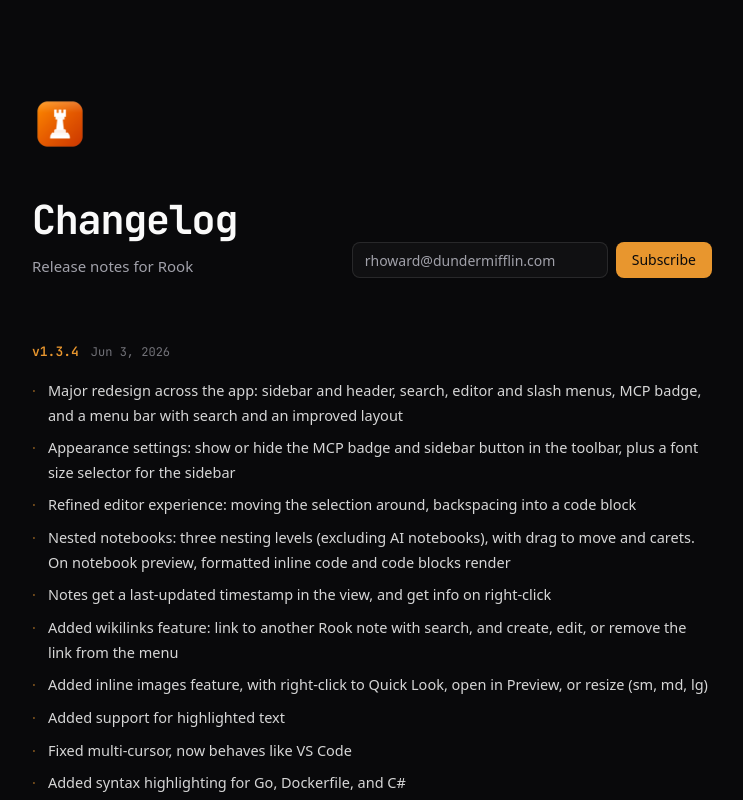
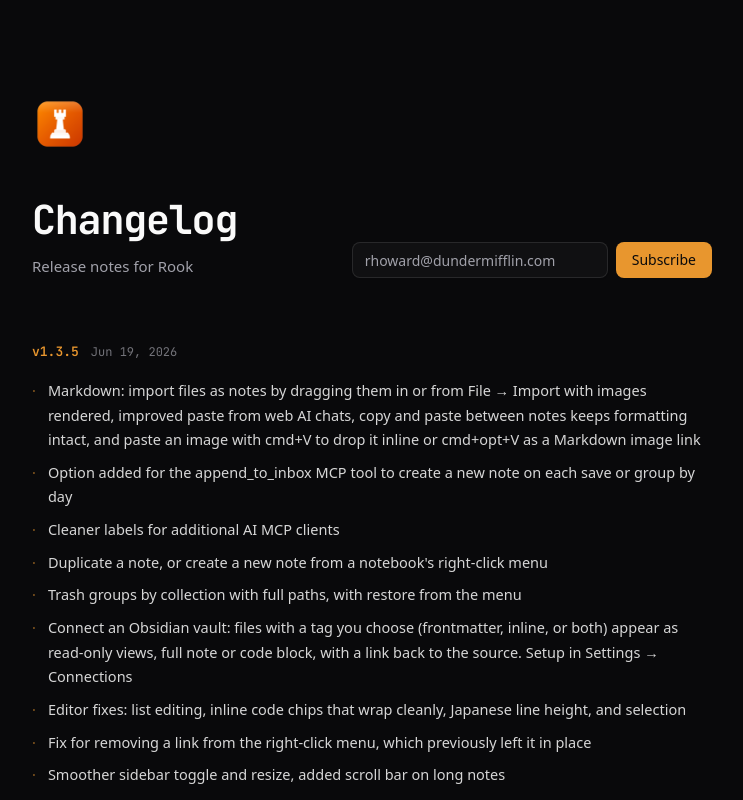
Before and after one commit to maryamtb/rook, a Next.js app in the folder rook-landing/: page /changelog in a window 1280 px wide. Shown: the top 800 px of the page, without its empty margins (268-1011 px from the left). Built offline with nearby package versions, Linux system fonts and the light colour scheme.

Commit message:
release 1.3.5!

```diff
--- a/rook-landing/app/changelog/page.tsx
+++ b/rook-landing/app/changelog/page.tsx
@@ -16,6 +16,22 @@
 };
 
 const entries: Entry[] = [
+  {
+    version: "1.3.5",
+    date: "2026-06-19",
+    notes: [
+      "Markdown: import files as notes by dragging them in or from File → Import with images rendered, improved paste from web AI chats, copy and paste between notes keeps formatting intact, and paste an image with cmd+V to drop it inline or cmd+opt+V as a Markdown image link",
+      "Option added for the append_to_inbox MCP tool to create a new note on each save or group by day",
+      "Cleaner labels for additional AI MCP clients",
+      "Duplicate a note, or create a new note from a notebook's right-click menu",
+      "Trash groups by collection with full paths, with restore from the menu",
+      "Connect an Obsidian vault: files with a tag you choose (frontmatter, inline, or both) appear as read-only views, full note or code block, with a link back to the source. Setup in Settings → Connections",
+      "Editor fixes: list editing, inline code chips that wrap cleanly, Japanese line height, and selection",
+      "Fix for removing a link from the right-click menu, which previously left it in place",
+      "Smoother sidebar toggle and resize, added scroll bar on long notes",
+      "Performance improvements and fixes for large notes",
+    ],
+  },
   {
     version: "1.3.4",
     date: "2026-06-03",
--- a/rook-landing/lib/constants.ts
+++ b/rook-landing/lib/constants.ts
@@ -1,4 +1,4 @@
-export const APP_VERSION = "1.3.4";
+export const APP_VERSION = "1.3.5";
 export const APP_ITEM_ID = "6766067055";
 export const DMG_URL = `https://lfubd2pcrenetvqi.public.blob.vercel-storage.com/releases/Rook-${APP_VERSION}.dmg`;
 export const MAS_URL = `https://apps.apple.com/us/app/rook-code-notes/id${APP_ITEM_ID}?mt=12&itscg=30200&itsct=apps_box_badge&mttnsubad=${APP_ITEM_ID}`;
```
